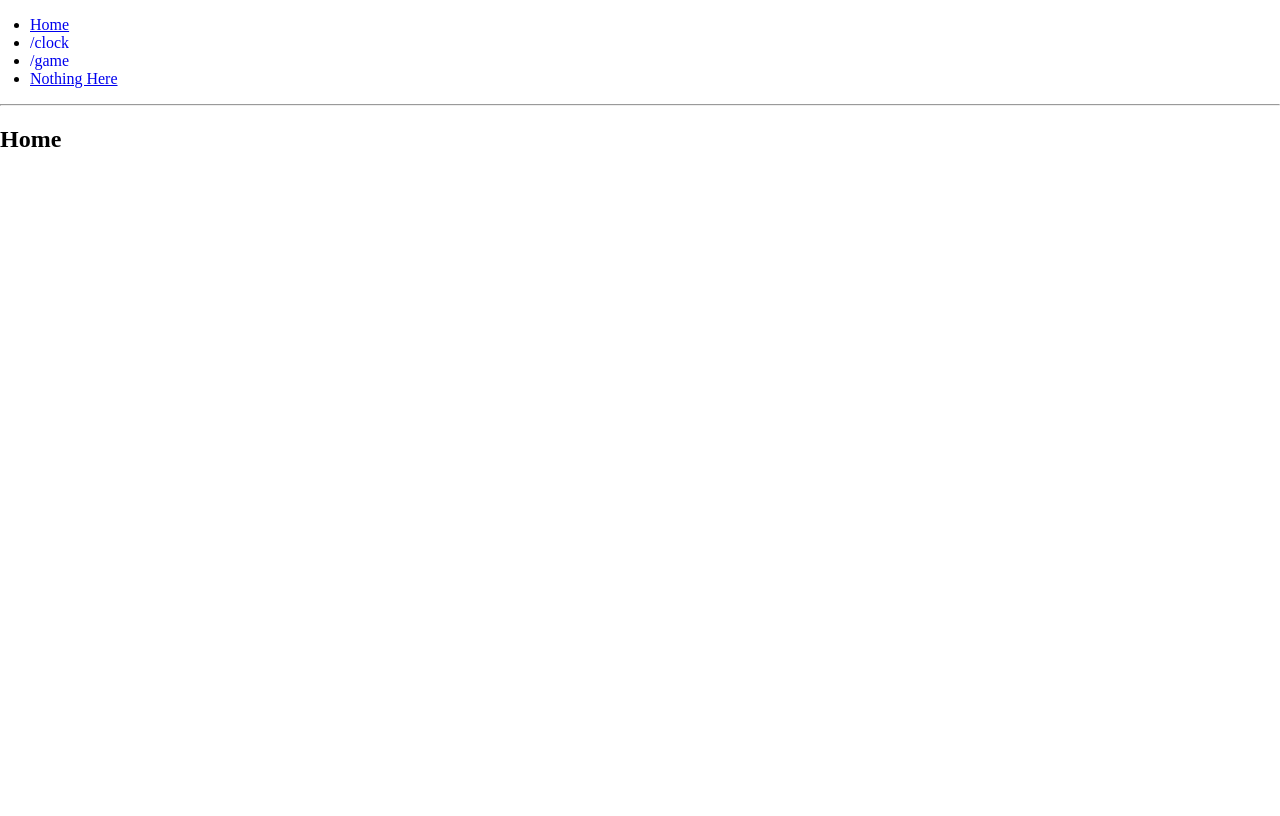
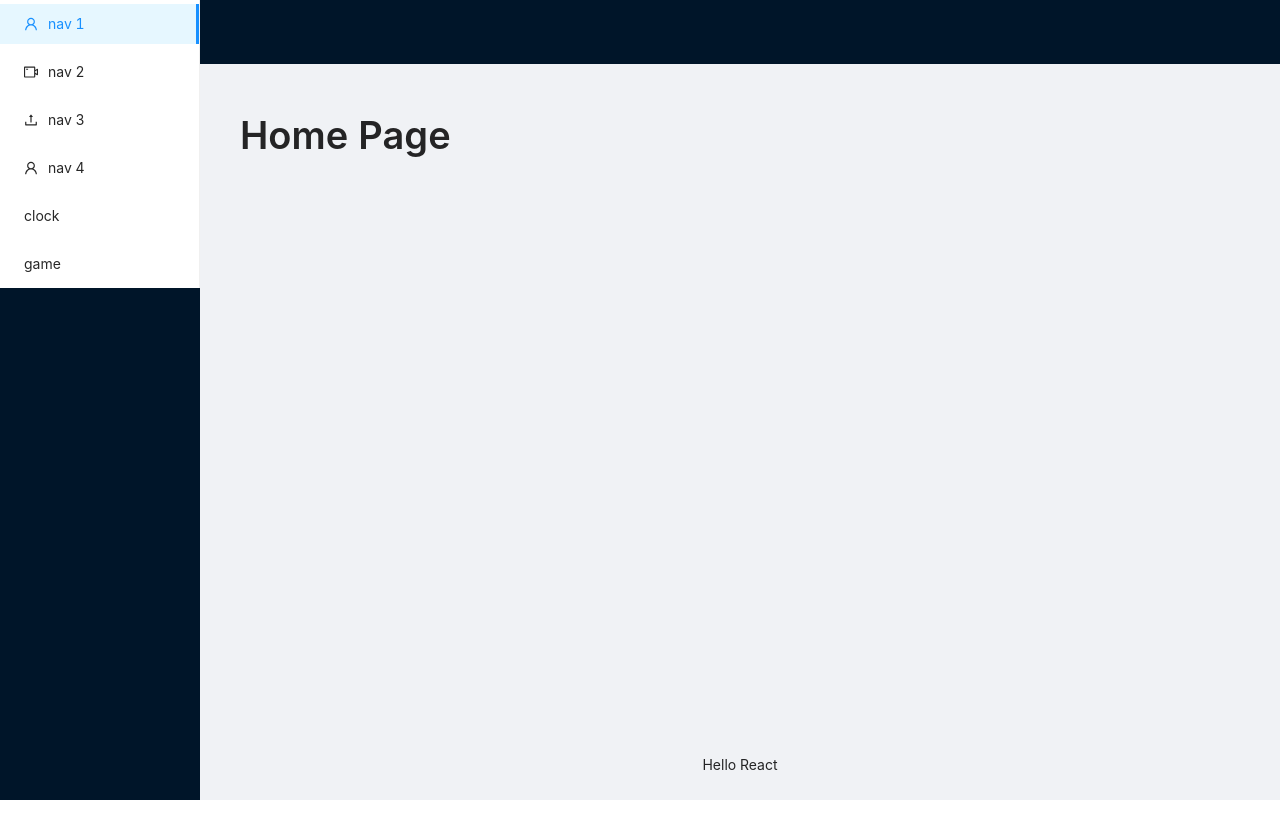
Before and after one commit to SanTeamo/react-demo, a React (Create React App) app: page / in a window 1280 px wide. Built offline with nearby package versions, Linux system fonts and the light colour scheme.

Commit message:
ant design + react router

```diff
--- a/src/App.css
+++ b/src/App.css
@@ -1,38 +1 @@
-.App {
-  text-align: center;
-}
-
-.App-logo {
-  height: 40vmin;
-  pointer-events: none;
-}
-
-@media (prefers-reduced-motion: no-preference) {
-  .App-logo {
-    animation: App-logo-spin infinite 20s linear;
-  }
-}
-
-.App-header {
-  background-color: #282c34;
-  min-height: 100vh;
-  display: flex;
-  flex-direction: column;
-  align-items: center;
-  justify-content: center;
-  font-size: calc(10px + 2vmin);
-  color: white;
-}
-
-.App-link {
-  color: #61dafb;
-}
-
-@keyframes App-logo-spin {
-  from {
-    transform: rotate(0deg);
-  }
-  to {
-    transform: rotate(360deg);
-  }
-}
+@import '~antd/dist/antd.css';
--- a/src/App.js
+++ b/src/App.js
@@ -1,73 +1,9 @@
-import * as React from 'react';
-import { BrowserRouter as Router, Routes, Route, Outlet, Link } from 'react-router-dom';
-import { links, routes } from './router';
+import React from 'react';
+import RouterIndex from './router/index';
+import './App.css';
 
 const App = function App() {
-  return (
-    <Router>
-      <div>
-        {/* Routes nest inside one another. Nested route paths build upon
-            parent route paths, and nested route elements render inside
-            parent route elements. See the note about <Outlet> below. */}
-        <Routes>
-          <Route path="/" element={<Layout />}>
-            <Route index element={<Home />} />
-            {routes}
-            {/* Using path="*"" means "match anything", so this route
-                acts like a catch-all for URLs that we don't have explicit
-                routes for. */}
-            <Route path="*" element={<NoMatch />} />
-          </Route>
-        </Routes>
-      </div>
-    </Router>
-  );
-};
-
-const Layout = function Layout() {
-  return (
-    <div>
-      {/* A "layout route" is a good place to put markup you want to
-          share across all the pages on your site, like navigation. */}
-      <nav>
-        <ul>
-          <li>
-            <Link to="/">Home</Link>
-          </li>
-          {links}
-          <li>
-            <Link to="/nothing-here">Nothing Here</Link>
-          </li>
-        </ul>
-      </nav>
-
-      <hr />
-
-      {/* An <Outlet> renders whatever child route is currently active,
-          so you can think about this <Outlet> as a placeholder for
-          the child routes we defined above. */}
-      <Outlet />
-    </div>
-  );
-};
-
-const Home = function Home() {
-  return (
-    <div>
-      <h2>Home</h2>
-    </div>
-  );
-};
-
-const NoMatch = function NoMatch() {
-  return (
-    <div>
-      <h2>Nothing to see here!</h2>
-      <p>
-        <Link to="/">Go to the home page</Link>
-      </p>
-    </div>
-  );
+  return <RouterIndex />;
 };
 
 export default App;
--- a/src/router/links/active-link.js
+++ b/src/component/links/active-link.js
@@ -1,5 +1,5 @@
+import React from 'react';
 import { Link, useMatch, useResolvedPath } from 'react-router-dom';
-import React from 'react';
 
 const ActiveLink = function CustomLink({ children, to, ...props }) {
   const resolved = useResolvedPath(to);
--- a/src/index.css
+++ /dev/null
@@ -1,13 +0,0 @@
-body {
-  margin: 0;
-  font-family: -apple-system, BlinkMacSystemFont, 'Segoe UI', 'Roboto', 'Oxygen',
-    'Ubuntu', 'Cantarell', 'Fira Sans', 'Droid Sans', 'Helvetica Neue',
-    sans-serif;
-  -webkit-font-smoothing: antialiased;
-  -moz-osx-font-smoothing: grayscale;
-}
-
-code {
-  font-family: source-code-pro, Menlo, Monaco, Consolas, 'Courier New',
-    monospace;
-}
--- /dev/null
+++ b/src/page/error-page/404.js
@@ -0,0 +1,15 @@
+import React from 'react';
+import { Result, Button } from 'antd';
+
+const errorPage404 = function errorPage404() {
+  return (
+    <Result
+      status="404"
+      title="404"
+      subTitle="Sorry, the page you visited does not exist."
+      extra={<Button type="primary">Back Home</Button>}
+    />
+  );
+};
+
+export default errorPage404;
--- /dev/null
+++ b/src/page/index/home.js
@@ -0,0 +1,9 @@
+import React from 'react';
+import { Typography } from 'antd';
+
+const { Title } = Typography;
+
+const Home = function Home() {
+  return <Title>Home Page</Title>;
+};
+export default Home;
--- /dev/null
+++ b/src/page/index/layout.js
@@ -0,0 +1,52 @@
+import React from 'react';
+import { Layout, Menu } from 'antd';
+import { Outlet } from 'react-router-dom';
+import { UserOutlined, VideoCameraOutlined, UploadOutlined } from '@ant-design/icons';
+
+const { Header, Content, Footer, Sider } = Layout;
+
+const MyLayout = function MyLayout(props) {
+  const { menuItems } = props;
+  return (
+    <Layout style={{ width: '100%', height: '100%' }}>
+      <Sider
+        breakpoint="lg"
+        collapsedWidth="0"
+        onBreakpoint={(broken) => {
+          console.log(broken);
+        }}
+        onCollapse={(collapsed, type) => {
+          console.log(collapsed, type);
+        }}
+      >
+        <div />
+        <Menu mode="inline" defaultSelectedKeys={['1']}>
+          <Menu.Item key="1" icon={<UserOutlined />}>
+            nav 1
+          </Menu.Item>
+          <Menu.Item key="2" icon={<VideoCameraOutlined />}>
+            nav 2
+          </Menu.Item>
+          <Menu.Item key="3" icon={<UploadOutlined />}>
+            nav 3
+          </Menu.Item>
+          <Menu.Item key="4" icon={<UserOutlined />}>
+            nav 4
+          </Menu.Item>
+          {menuItems}
+        </Menu>
+      </Sider>
+      <Layout>
+        <Header style={{ padding: 0 }} />
+        <Content style={{ margin: '24px 16px 0' }}>
+          <div style={{ padding: 24, minHeight: 360 }}>
+            <Outlet />
+          </div>
+        </Content>
+        <Footer style={{ textAlign: 'center' }}>Hello React</Footer>
+      </Layout>
+    </Layout>
+  );
+};
+
+export default MyLayout;
--- a/src/router/index.js
+++ b/src/router/index.js
@@ -1,22 +1,38 @@
 import React from 'react';
-import { Route } from 'react-router-dom';
-import pages from './pages';
-import ActiveLink from './links/active-link';
+import { BrowserRouter as Router, Routes, Route } from 'react-router-dom';
+import { Menu } from 'antd';
+import pages from './pages/pages';
+import ActiveLink from '../component/links/active-link';
+import ErrorPage404 from '../page/error-page/404';
+import MyLayout from '../page/index/layout';
+import Home from '../page/index/home';
 
-const links = [];
+const menuItems = [];
 const routes = [];
 pages.forEach((p) => {
-  const { path } = p;
-  let newPath = path;
-  if (path && path.endsWith('/index')) {
-    newPath = path.replace(/\/index$/, '');
-  }
-  links.push(
-    <li key={p.path}>
-      <ActiveLink to={newPath}>{newPath}</ActiveLink>
-    </li>
+  const { path, name } = p;
+  menuItems.push(
+    <Menu.Item key={path}>
+      <ActiveLink to={path}>{name}</ActiveLink>
+    </Menu.Item>
   );
-  routes.push(<Route key={p.path} path={newPath} element={<p.element />} />);
+  routes.push(<Route key={path} path={path} element={<p.element />} />);
 });
 
-export { links, routes };
+const RouteIndex = function RouteIndex() {
+  const layout = <MyLayout menuItems={menuItems} s={1} />;
+  return (
+    <Router>
+      <Routes>
+        <Route path="/" element={layout}>
+          <Route index element={<Home />} />
+          {routes}
+          <Route path="/404" element={<ErrorPage404 />} />
+          <Route path="*" element={<ErrorPage404 />} />
+        </Route>
+      </Routes>
+    </Router>
+  );
+};
+
+export default RouteIndex;
--- a/src/router/pages/index.js
+++ b/src/router/pages/pages.js
@@ -3,12 +3,18 @@ const pages = [];
 files.keys().forEach((key) => {
   const newKey = key.replace(/(\.\/|\.js)/g, '');
   const path = `/${newKey}`;
+  let name = newKey;
+  if (name.endsWith('/index')) {
+    name = name.replace(/\/index$/, '');
+  }
   // const modulePath = `../../views/${newKey}`;
   // const element = () => import(/* webpackChunkName: "about" */ `${modulePath}`);
+  // TODO 没有异步载入组件
   const element = files(key).default;
   pages.push({
     path,
     element,
+    name,
   });
 });
 
```
Also changed, not shown: src/page/error-page/500.js (added, +15 -0 lines).
